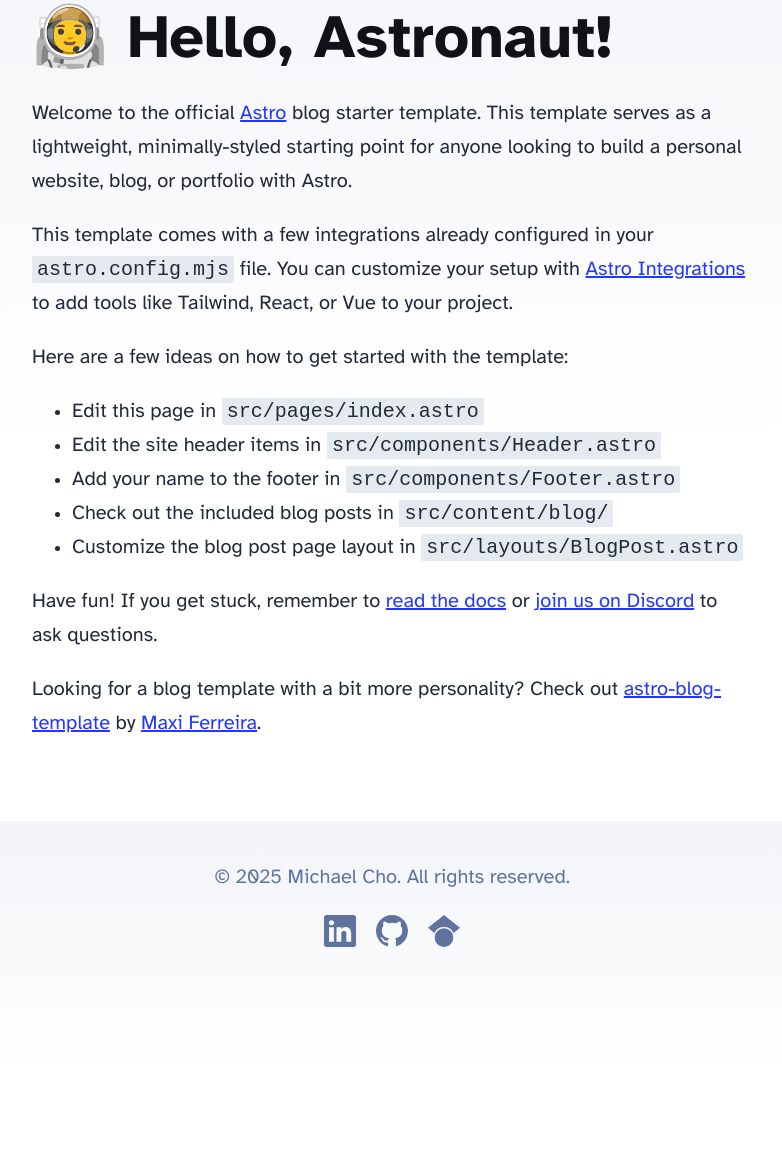
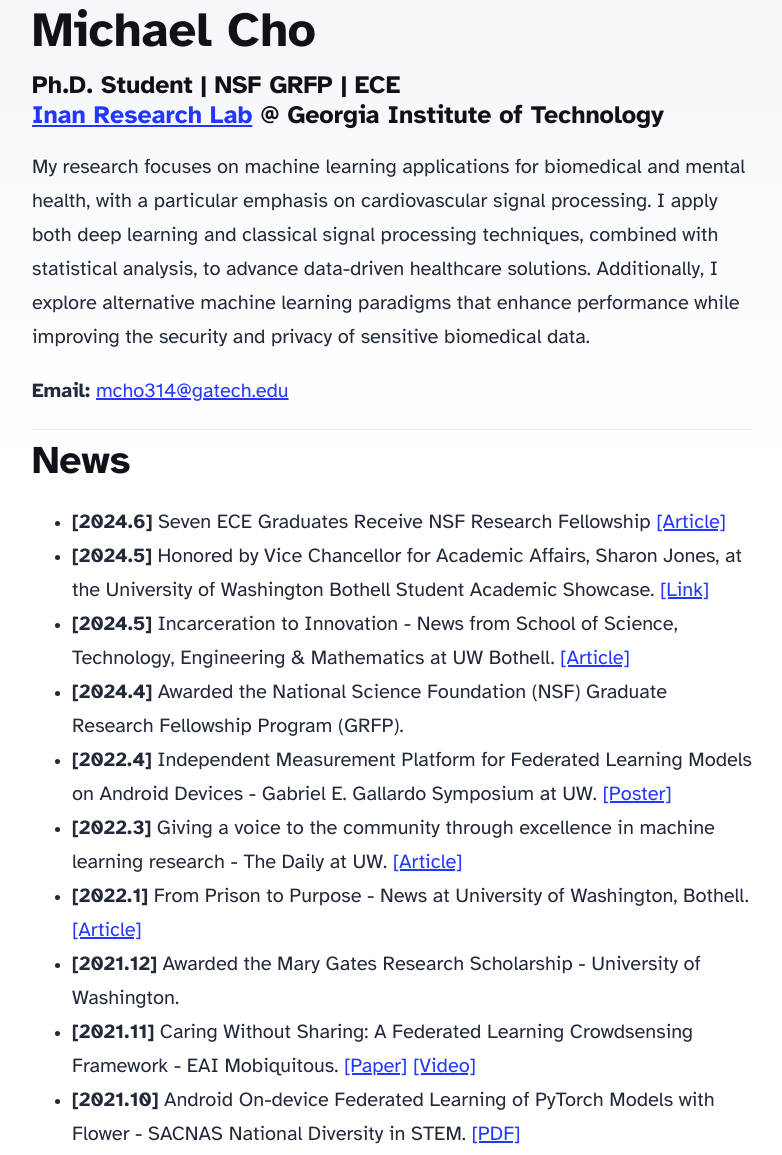
Before and after one commit to michael-j-cho/michael-j-cho.github.io, an Astro site: page / in a window 1280 px wide. Shown: the part 134-1289 px from the top of the page, without its empty margins (248-1030 px from the left). Before the commit the page ends 1213 px from the top, so only its background shows below. Built offline with nearby package versions, Linux system fonts and the light colour scheme; Astro itself is replaced by a stand-in of ours.

Commit message:
Index changed with information about me; Pulled from personal site

```diff
--- a/src/pages/index.astro
+++ b/src/pages/index.astro
@@ -3,6 +3,7 @@ import BaseHead from '../components/BaseHead.astro';
 import Footer from '../components/Footer.astro';
 import Header from '../components/Header.astro';
 import { SITE_DESCRIPTION, SITE_TITLE } from '../consts';
+import '../styles/global.css'
 ---
 
 <!doctype html>
@@ -13,36 +14,58 @@ import { SITE_DESCRIPTION, SITE_TITLE } from '../consts';
 	<body>
 		<Header />
 		<main>
-			<h1>🧑‍🚀 Hello, Astronaut!</h1>
+			<h2 class="text-6xl font-bold text-blue-600 hover:text-red-500 mb-2">
+				Michael Cho
+			</h1>
+			<h5 class="text-xl text-gray-600 mb-6">
+				Ph.D. Student | NSF GRFP | ECE
+				<br />
+				<a href="https://irl.gatech.edu/people/" target="_blank" class="text-blue-600 hover:underline">Inan Research Lab</a> @ Georgia Institute of Technology
+			</h2>
+
 			<p>
-				Welcome to the official <a href="https://astro.build/">Astro</a> blog starter template. This template
-				serves as a lightweight, minimally-styled starting point for anyone looking to build a personal
-				website, blog, or portfolio with Astro.
+				My research focuses on machine learning applications for biomedical and mental health, with a particular emphasis on cardiovascular signal processing. I apply both deep learning and classical signal processing techniques, combined with statistical analysis, to advance data-driven healthcare solutions. Additionally, I explore alternative machine learning paradigms that enhance performance while improving the security and privacy of sensitive biomedical data.
 			</p>
+
 			<p>
-				This template comes with a few integrations already configured in your
-				<code>astro.config.mjs</code> file. You can customize your setup with
-				<a href="https://astro.build/integrations">Astro Integrations</a> to add tools like Tailwind,
-				React, or Vue to your project.
+				<strong>Email:</strong> <a href="mailto:mcho314@gatech.edu">mcho314@gatech.edu</a>
 			</p>
-			<p>Here are a few ideas on how to get started with the template:</p>
-			<ul>
-				<li>Edit this page in <code>src/pages/index.astro</code></li>
-				<li>Edit the site header items in <code>src/components/Header.astro</code></li>
-				<li>Add your name to the footer in <code>src/components/Footer.astro</code></li>
-				<li>Check out the included blog posts in <code>src/content/blog/</code></li>
-				<li>Customize the blog post page layout in <code>src/layouts/BlogPost.astro</code></li>
+
+			<hr class="my-8" />
+
+			<h3 class="text-2xl font-bold mb-4">News</h3>
+			<ul class="list-disc pl-5 space-y-2">
+				<li>
+					<strong>[2024.6]</strong> Seven ECE Graduates Receive NSF Research Fellowship <a href="https://ece.gatech.edu/news/2024/06/seven-ece-graduates-receive-nsf-research-fellowship" target="_blank">[Article]</a>
+				</li>
+				<li>
+					<strong>[2024.5]</strong> Honored by Vice Chancellor for Academic Affairs, Sharon Jones, at the University of Washington Bothell Student Academic Showcase. <a href="https://www.uwb.edu/connected-learning/events/academic-showcase/schedule" target="_blank">[Link]</a>
+				</li>
+				<li>
+					<strong>[2024.5]</strong> Incarceration to Innovation - News from School of Science, Technology, Engineering & Mathematics at UW Bothell. <a href="https://www.uwb.edu/stem/news/2024/05/23/incarceration-to-innovation" target="_blank">[Article]</a>
+				</li>
+				<li>
+					<strong>[2024.4]</strong> Awarded the National Science Foundation (NSF) Graduate Research Fellowship Program (GRFP).
+				</li>
+				<li>
+					<strong>[2022.4]</strong> Independent Measurement Platform for Federated Learning Models on Android Devices - Gabriel E. Gallardo Symposium at UW. <a href="https://drive.google.com/file/d/1nzdwyjFsvyCo1RmhYOt6HbGgYHKJtyFY/view?usp=sharing" target="_blank">[Poster]</a>
+				</li>
+				<li>
+					<strong>[2022.3]</strong> Giving a voice to the community through excellence in machine learning research - The Daily at UW. <a href="https://www.dailyuw.com/news/community/giving-a-voice-to-the-community-through-excellence-in-machine-learning-research/article_d0475226-a2b1-11ec-a341-43c5c28a925d.html" target="_blank">[Article]</a>
+				</li>
+				<li>
+					<strong>[2022.1]</strong> From Prison to Purpose - News at University of Washington, Bothell. <a href="https://www.uwb.edu/news/january-2022/from-prison-to-purpose" target="_blank">[Article]</a>
+				</li>
+				<li>
+					<strong>[2021.12]</strong> Awarded the Mary Gates Research Scholarship - University of Washington.
+				</li>
+				<li>
+					<strong>[2021.11]</strong> Caring Without Sharing: A Federated Learning Crowdsensing Framework - EAI Mobiquitous. <a href="https://arxiv.org/pdf/2201.07980" target="_blank">[Paper]</a> <a href="https://www.youtube.com/watch?v=nOe66CKid-8" target="_blank">[Video]</a>
+				</li>
+				<li>
+					<strong>[2021.10]</strong> Android On-device Federated Learning of PyTorch Models with Flower - SACNAS National Diversity in STEM. <a href="https://drive.google.com/file/d/12dYdfp5pH3eo0p8J2uI1Ic1sm1xKnFFr/view?usp=sharing" target="_blank">[PDF]</a>
+				</li>
 			</ul>
-			<p>
-				Have fun! If you get stuck, remember to
-				<a href="https://docs.astro.build/">read the docs</a>
-				or <a href="https://astro.build/chat">join us on Discord</a> to ask questions.
-			</p>
-			<p>
-				Looking for a blog template with a bit more personality? Check out
-				<a href="https://github.com/Charca/astro-blog-template">astro-blog-template</a>
-				by <a href="https://twitter.com/Charca">Maxi Ferreira</a>.
-			</p>
 		</main>
 		<Footer />
 	</body>
```
